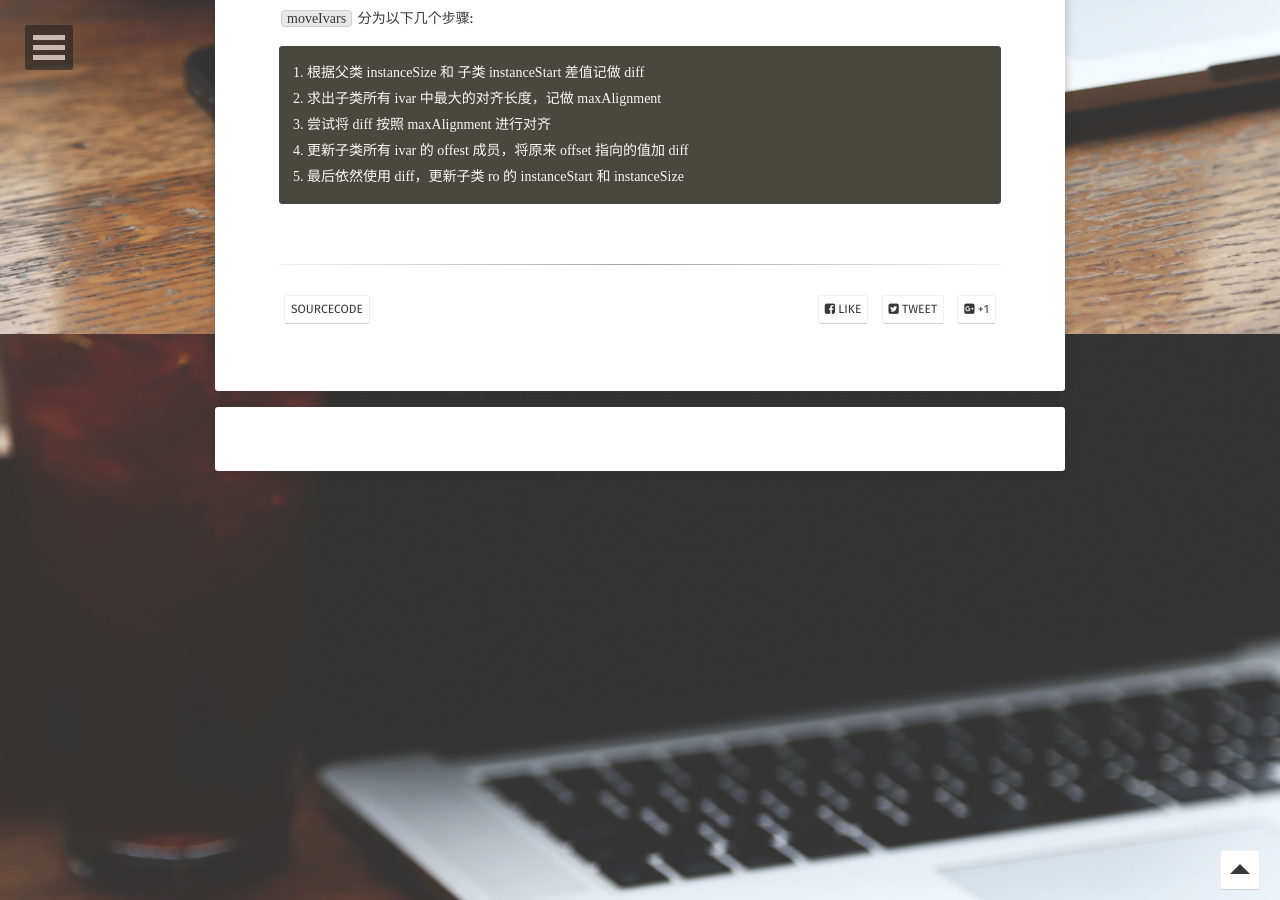
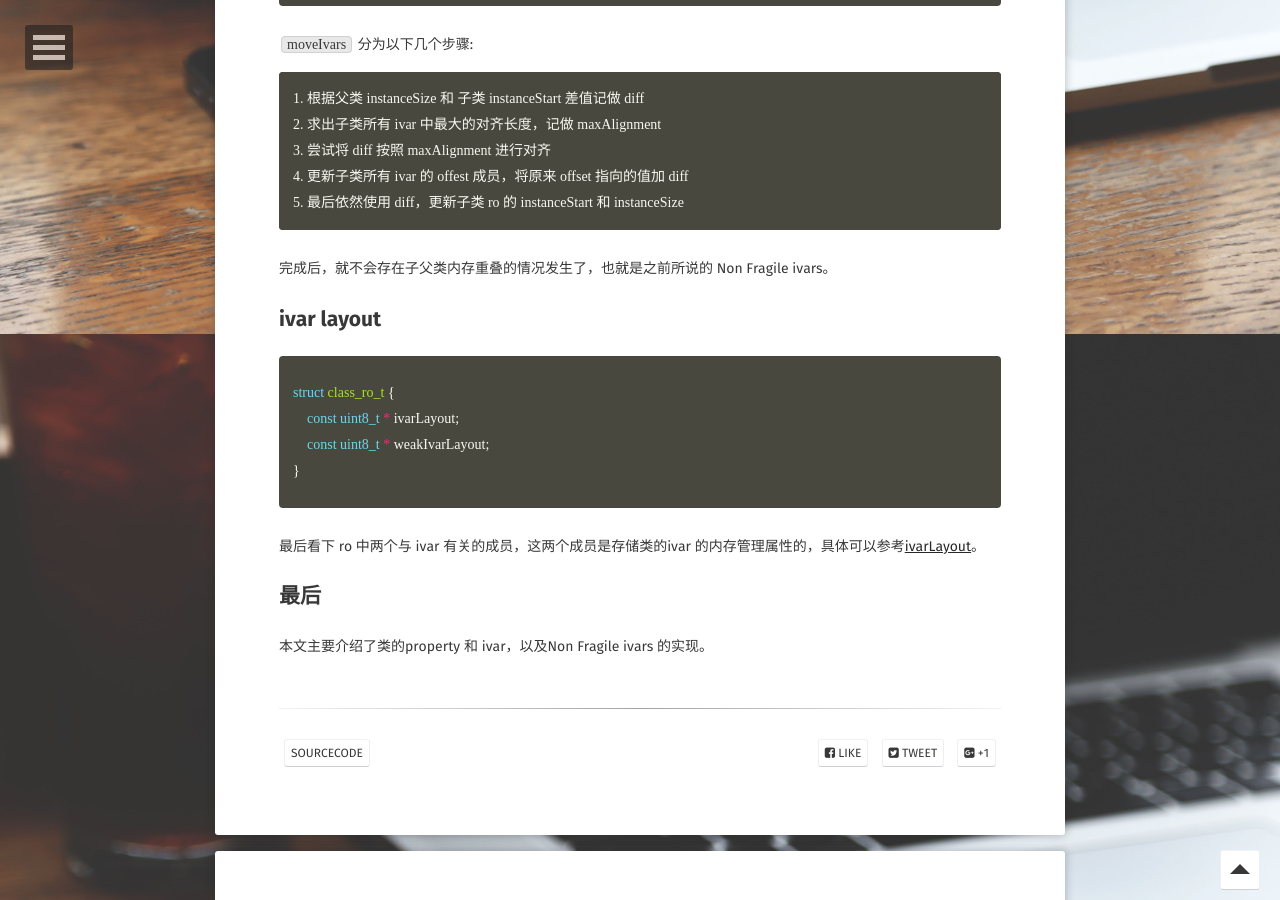
Before and after one commit to longjianjiang/longjianjiang.github.io, a Jekyll site: the page built from _posts/2019-01-07-runtime-source-code-property-and-ivar.md, in a window 1280 px wide and 900 px high, scrolled down 5066 px. Built offline with Jekyll 4.4.1, drawn with Linux system fonts in a browser that asks for light colours; some web fonts are replaced; comment, search, counter and statistics services are not loaded; some of the changed text lies outside the part shown.

Commit message:
Update(auto commit)

````diff
--- a/_posts/2019-01-07-runtime-source-code-property-and-ivar.md
+++ b/_posts/2019-01-07-runtime-source-code-property-and-ivar.md
@@ -87,7 +87,7 @@ struct ivar_t {
 };
 {% endhighlight %}
 
-我们看到 ivar 的结构就稍微复杂点了，多了不少属性。
+我们看到 ivar 的结构就稍微复杂点了，多了不少成员，offset 是用来寻址成员的地址的。这里注意 offset 是一个指针类型的，是因为后面 `moveIvars` 中会更新这个 offset。
 
 ![runtime_source_code_property_and_ivar_2]({{site.url}}/assets/images/blog/runtime_source_code_property_and_ivar_2.png)
 
@@ -169,3 +169,20 @@ static void reconcileInstanceVariables(Class cls, Class supercls, const class_ro
 4. 更新子类所有 ivar 的 offest 成员，将原来 offset 指向的值加 diff
 5. 最后依然使用 diff，更新子类 ro 的 instanceStart 和 instanceSize
 ```
+
+完成后，就不会存在子父类内存重叠的情况发生了，也就是之前所说的 Non Fragile ivars。
+
+## ivar layout
+
+{% highlight cpp %}
+struct class_ro_t {
+    const uint8_t * ivarLayout;
+    const uint8_t * weakIvarLayout;
+}
+{% endhighlight %}
+
+最后看下 ro 中两个与 ivar 有关的成员，这两个成员是存储类的ivar 的内存管理属性的，具体可以参考[ivarLayout](http://blog.sunnyxx.com/2015/09/13/class-ivar-layout/)。
+
+## 最后
+
+本文主要介绍了类的property 和 ivar，以及Non Fragile ivars 的实现。
````
Also changed, not shown: _posts/2018-12-20-runtime-source-code-start.md (+5 -4 lines), _posts/2018-12-29-runtime-source-code-class-data-bits.md (+1 -1 lines), _posts/2019-01-03-runtime-source-code-class-load.md (+1 -1 lines).
